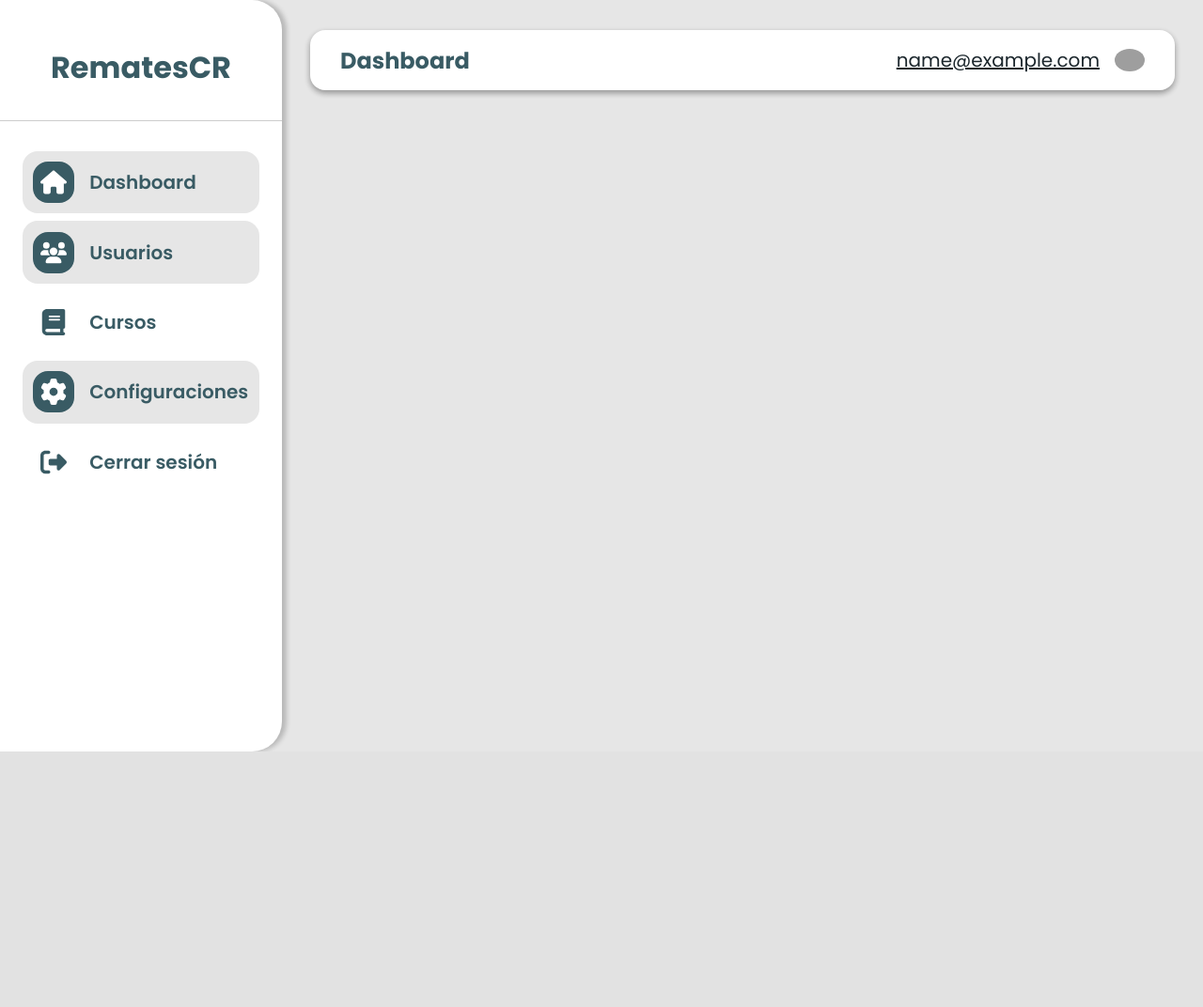
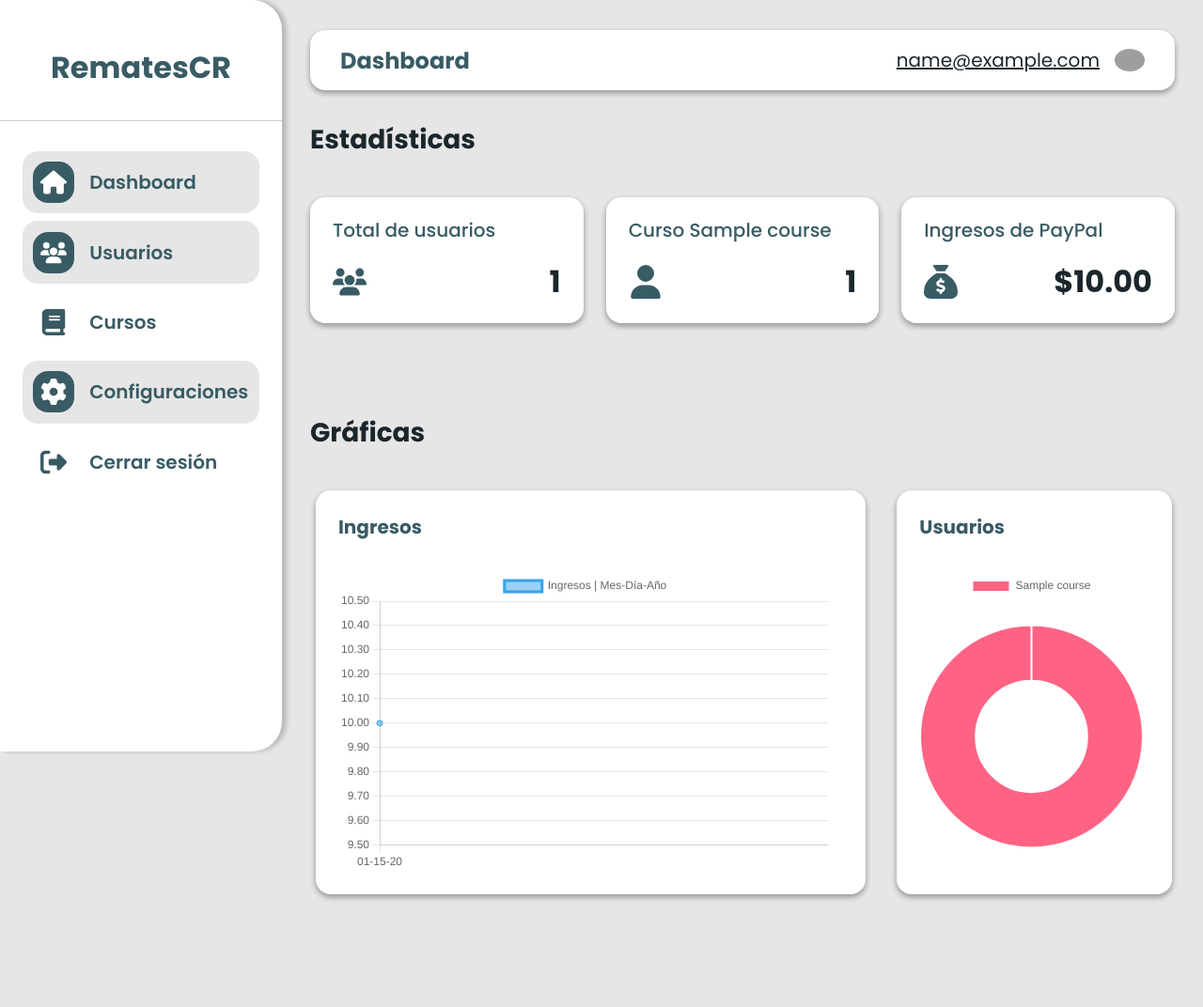
Before and after one commit to Remy349/rematescostarica, a Flask app: page /admin/dashboard in a window 1280 px wide. Shown: the whole page at 94% size. Before the commit the page ends 800 px from the top, so only its background shows below. Run offline with Flask 3, Linux system fonts and the light colour scheme; a user stored in the database is signed in; tables that the repository leaves empty hold one stand-in row (values such as "Sample post"); some libraries are stand-ins or nearby versions; grey boxes are pictures that could not be loaded.

Commit message:
Added chartjs to the admin dashboard. Need to refactor some code of the payment process.

```diff
--- a/flaskr/models/course.py
+++ b/flaskr/models/course.py
@@ -1,14 +1,12 @@
 import sqlalchemy as sa
 from flaskr import db
-
-from flaskr.models.student_course import student_course
 
 
 class Course(db.Model):
     id = sa.Column(sa.Integer, primary_key=True, autoincrement=True)
     course_name = sa.Column(sa.String(160), nullable=False)
     course_desc = sa.Column(sa.String(600))
-    course_price = sa.Column(sa.String(20), nullable=False)
+    course_price = sa.Column(sa.Numeric(10, 2), nullable=False)
     course_code = sa.Column(sa.String(20))
     secure_url = sa.Column(sa.String(160))
     public_id = sa.Column(sa.String(160))
--- a/flaskr/models/student.py
+++ b/flaskr/models/student.py
@@ -9,6 +9,7 @@ class Student(db.Model):
     id = sa.Column(sa.Integer, primary_key=True, autoincrement=True)
     phone_number = sa.Column(sa.String(40), nullable=False)
     student_code = sa.Column(sa.String(30))
+    is_active = sa.Column(sa.Boolean, default=False)
     joined_in = sa.Column(sa.DateTime, default=datetime.utcnow)
 
     person_id = sa.Column(
@@ -23,6 +24,7 @@ class Student(db.Model):
         secondary=student_course,
         backref="students",
         lazy="dynamic",
+        cascade="all, delete",
     )
 
     purchases_paypal = db.relationship(
--- a/flaskr/static/css/styles-dashboard.css
+++ b/flaskr/static/css/styles-dashboard.css
@@ -244,6 +244,62 @@ button {
   width: 1.7rem;
   height: 1.7rem;
   fill: #FFF;
+}
+
+.admin__index-data {
+  display: grid;
+  row-gap: 1.5rem;
+}
+.admin__index-data_card {
+  user-select: none;
+  background-color: #FFF;
+  box-shadow: rgba(0, 0, 0, 0.16) 0px 3px 6px, rgba(0, 0, 0, 0.23) 0px 3px 6px;
+  border-radius: 1rem;
+  display: flex;
+  column-gap: 1rem;
+  padding: 1.25rem 1.5rem;
+  flex-direction: column;
+  row-gap: 1rem;
+}
+.admin__index-data_card_title h3 {
+  font-weight: 500;
+  font-size: 1.25rem;
+  color: #395B64;
+}
+.admin__index-data_card_info {
+  display: flex;
+  align-items: center;
+  justify-content: space-between;
+}
+.admin__index-data_card_info svg {
+  fill: #395B64;
+  width: 2.25rem;
+  height: 2.25rem;
+}
+.admin__index-data_card_info span {
+  font-weight: 700;
+  font-size: 1.75rem;
+}
+.admin__index-charts {
+  display: grid;
+  row-gap: 1.5rem;
+}
+.admin__index-charts_card {
+  background-color: #FFF;
+  border-radius: 1rem;
+  box-shadow: rgba(0, 0, 0, 0.16) 0px 3px 6px, rgba(0, 0, 0, 0.23) 0px 3px 6px;
+  padding: 1.5rem;
+  width: 98%;
+  margin: auto;
+}
+.admin__index-charts_title {
+  font-size: 1.25rem;
+  color: #395B64;
+  margin-bottom: 2rem;
+}
+.admin__index-charts_container {
+  position: relative;
+  height: 40vh;
 }
 
 .admin__cursos-actions {
@@ -564,6 +620,38 @@ button {
     width: 700px;
   }
 }
+@media screen and (min-width: 568px) {
+  .admin__index-data_card_info span {
+    font-size: 2rem;
+  }
+}
+@media screen and (min-width: 768px) {
+  .admin__index-data {
+    grid-template-columns: repeat(2, 1fr);
+    column-gap: 1.5rem;
+  }
+}
+@media screen and (min-width: 1024px) {
+  .admin__index-data {
+    grid-template-columns: repeat(3, 1fr);
+    column-gap: 1.5rem;
+  }
+  .admin__index-charts {
+    grid-template-columns: repeat(2, 1fr);
+    column-gap: 1.5rem;
+  }
+  .admin__index-charts_card {
+    width: 98%;
+  }
+  .admin__index-charts_container {
+    width: 98%;
+  }
+}
+@media screen and (min-width: 1280px) {
+  .admin__index-charts {
+    grid-template-columns: 2fr 1fr;
+  }
+}
 @media screen and (min-width: 768px) {
   .admin__cursos-actions {
     margin-bottom: 3.5rem;
--- /dev/null
+++ b/flaskr/static/js/chart.js
@@ -0,0 +1,61 @@
+document.addEventListener('DOMContentLoaded', () => {
+  // ========================>
+  const adminDashboardIndexCharts = async () => {
+    const res = await fetch('/admin/dashboard/data', {
+      method: 'GET',
+    })
+
+    const data = await res.json()
+
+    const adminIndexPieChart = document.getElementById('adminIndexPieChart')
+    const adminIndexLineChart = document.getElementById('adminIndexLineChart')
+
+    new Chart(adminIndexLineChart, {
+      type: 'line',
+      data: {
+        labels: data.line.labels,
+        datasets: [
+          {
+            label: 'Ingresos | Mes-Día-Año',
+            data: data.line.data,
+            fill: true,
+            tension: 0.1,
+          },
+        ],
+      },
+      options: {
+        responsive: true,
+        maintainAspectRatio: false,
+      },
+    })
+
+    new Chart(adminIndexPieChart, {
+      type: 'doughnut',
+      data: {
+        labels: data.pie.labels,
+        datasets: [
+          {
+            label: 'Usuarios',
+            data: data.pie.data,
+            backgroundColor: [
+              'rgb(255, 99, 132)',
+              'rgb(54, 162, 235)',
+              'rgb(255, 205, 86)',
+            ],
+            hoverOffset: 4,
+          },
+        ],
+      },
+      options: {
+        responsive: true,
+        maintainAspectRatio: false,
+      },
+    })
+  }
+
+  const adminIndexCharts = document.getElementById('adminIndexCharts')
+
+  if (adminIndexCharts && window.location.pathname === '/admin/dashboard') {
+    adminDashboardIndexCharts()
+  }
+})
--- a/flaskr/static/scss/admin/_admin.scss
+++ b/flaskr/static/scss/admin/_admin.scss
@@ -1,3 +1,5 @@
+// INDEX
+@forward './index';
 // CURSOS
 @forward './cursos';
 // CURSOS ACCIONES
--- /dev/null
+++ b/flaskr/static/scss/admin/_index.scss
@@ -0,0 +1,72 @@
+@use '../utils/colors' as c;
+
+.admin__index {
+  &-data {
+    display: grid;
+    row-gap: 1.5rem;
+
+    &_card {
+      user-select: none;
+      background-color: c.$White;
+      box-shadow: rgb(0 0 0 / 16%) 0px 3px 6px,
+        rgb(0 0 0 / 23%) 0px 3px 6px;
+      border-radius: 1rem;
+      display: flex;
+      column-gap: 1rem;
+      padding: 1.25rem 1.5rem;
+      flex-direction: column;
+      row-gap: 1rem;
+
+      &_title {
+        & h3 {
+          font-weight: 500;
+          font-size: 1.25rem;
+          color: c.$Dark-slate-gray;
+        }
+      }
+
+      &_info {
+        display: flex;
+        align-items: center;
+        justify-content: space-between;
+
+        & svg {
+          fill: c.$Dark-slate-gray;
+          width: 2.25rem;
+          height: 2.25rem;
+        }
+
+        & span {
+          font-weight: 700;
+          font-size: 1.75rem;
+        }
+      }
+    }
+  }
+
+  &-charts {
+    display: grid;
+    row-gap: 1.5rem;
+
+    &_card {
+      background-color: c.$White;
+      border-radius: 1rem;
+      box-shadow: rgb(0 0 0 / 16%) 0px 3px 6px,
+        rgb(0 0 0 / 23%) 0px 3px 6px;
+      padding: 1.5rem;
+      width: 98%;
+      margin: auto;
+    }
+
+    &_title {
+      font-size: 1.25rem;
+      color: c.$Dark-slate-gray;
+      margin-bottom: 2rem;
+    }
+
+    &_container {
+      position: relative;
+      height: 40vh;
+    }
+  }
+}
--- a/flaskr/static/scss/responsive/admin/_admin.scss
+++ b/flaskr/static/scss/responsive/admin/_admin.scss
@@ -1,3 +1,5 @@
+// INDEX
+@forward './index';
 // CURSOS
 @forward './cursos';
 // CURSOS ACCIONES
--- /dev/null
+++ b/flaskr/static/scss/responsive/admin/_index.scss
@@ -0,0 +1,52 @@
+@media screen and (min-width: 568px) {
+  .admin__index {
+    &-data {
+      &_card {
+        &_info {
+          & span {
+            font-size: 2rem;
+          }
+        }
+      }
+    }
+  }
+}
+
+@media screen and (min-width: 768px) {
+  .admin__index {
+    &-data {
+      grid-template-columns: repeat(2, 1fr);
+      column-gap: 1.5rem;
+    }
+  }
+}
+
+@media screen and (min-width: 1024px) {
+  .admin__index {
+    &-data {
+      grid-template-columns: repeat(3, 1fr);
+      column-gap: 1.5rem;
+    }
+
+    &-charts {
+      grid-template-columns: repeat(2, 1fr);
+      column-gap: 1.5rem;
+
+      &_card {
+        width: 98%;
+      }
+
+      &_container {
+        width: 98%;
+      }
+    }
+  }
+}
+
+@media screen and (min-width: 1280px) {
+  .admin__index {
+    &-charts {
+      grid-template-columns: 2fr 1fr;
+    }
+  }
+}
--- a/flaskr/templates/admin/cursos.html
+++ b/flaskr/templates/admin/cursos.html
@@ -3,7 +3,7 @@
 {% block content %}
 {% include "partials/header-dashboard.html" %}
 <section class="admin__cursos">
-  <h2 class="admin__cursos-title section__title">Cursos actuales</h2>
+  <h2 class="section__title">Cursos actuales</h2>
   <div class="admin__cursos-actions">
     <a
       href="{{ url_for('admin.cursos_agregar_curso') }}"
--- a/flaskr/templates/admin/index.html
+++ b/flaskr/templates/admin/index.html
@@ -2,4 +2,61 @@
 
 {% block content %}
 {% include "partials/header-dashboard.html" %}
+<section class="admin__index">
+  <h2 class="section__title">Estadísticas</h2>
+  <div class="admin__index-data">
+    <article class="admin__index-data_card">
+      <div class="admin__index-data_card_title">
+        <h3>Total de usuarios</h3>
+      </div>
+      <div class="admin__index-data_card_info">
+        <svg xmlns="http://www.w3.org/2000/svg" viewBox="0 0 640 512">
+          <path d="M144 0a80 80 0 1 1 0 160A80 80 0 1 1 144 0zM512 0a80 80 0 1 1 0 160A80 80 0 1 1 512 0zM0 298.7C0 239.8 47.8 192 106.7 192h42.7c15.9 0 31 3.5 44.6 9.7c-1.3 7.2-1.9 14.7-1.9 22.3c0 38.2 16.8 72.5 43.3 96c-.2 0-.4 0-.7 0H21.3C9.6 320 0 310.4 0 298.7zM405.3 320c-.2 0-.4 0-.7 0c26.6-23.5 43.3-57.8 43.3-96c0-7.6-.7-15-1.9-22.3c13.6-6.3 28.7-9.7 44.6-9.7h42.7C592.2 192 640 239.8 640 298.7c0 11.8-9.6 21.3-21.3 21.3H405.3zM224 224a96 96 0 1 1 192 0 96 96 0 1 1 -192 0zM128 485.3C128 411.7 187.7 352 261.3 352H378.7C452.3 352 512 411.7 512 485.3c0 14.7-11.9 26.7-26.7 26.7H154.7c-14.7 0-26.7-11.9-26.7-26.7z"/>
+        </svg>
+        <span>{{ data_stats.total_users }}</span>
+      </div>
+    </article>
+    {% for user in users_course %}
+    <article class="admin__index-data_card">
+      <div class="admin__index-data_card_title">
+        <h3>Curso {{ user.course_name }}</h3>
+      </div>
+      <div class="admin__index-data_card_info">
+        <svg xmlns="http://www.w3.org/2000/svg" viewBox="0 0 448 512">
+          <path d="M224 256A128 128 0 1 0 224 0a128 128 0 1 0 0 256zm-45.7 48C79.8 304 0 383.8 0 482.3C0 498.7 13.3 512 29.7 512H418.3c16.4 0 29.7-13.3 29.7-29.7C448 383.8 368.2 304 269.7 304H178.3z"/>
+        </svg>
+        <span>{{ user.users_count }}</span>
+      </div>
+    </article>
+    {% endfor %}
+    <article class="admin__index-data_card">
+      <div class="admin__index-data_card_title">
+        <h3>Ingresos de PayPal</h3>
+      </div>
+      <div class="admin__index-data_card_info">
+        <svg xmlns="http://www.w3.org/2000/svg" height="1em" viewBox="0 0 512 512">
+          <path d="M320 96H192L144.6 24.9C137.5 14.2 145.1 0 157.9 0H354.1c12.8 0 20.4 14.2 13.3 24.9L320 96zM192 128H320c3.8 2.5 8.1 5.3 13 8.4C389.7 172.7 512 250.9 512 416c0 53-43 96-96 96H96c-53 0-96-43-96-96C0 250.9 122.3 172.7 179 136.4l0 0 0 0c4.8-3.1 9.2-5.9 13-8.4zm84 88c0-11-9-20-20-20s-20 9-20 20v14c-7.6 1.7-15.2 4.4-22.2 8.5c-13.9 8.3-25.9 22.8-25.8 43.9c.1 20.3 12 33.1 24.7 40.7c11 6.6 24.7 10.8 35.6 14l1.7 .5c12.6 3.8 21.8 6.8 28 10.7c5.1 3.2 5.8 5.4 5.9 8.2c.1 5-1.8 8-5.9 10.5c-5 3.1-12.9 5-21.4 4.7c-11.1-.4-21.5-3.9-35.1-8.5c-2.3-.8-4.7-1.6-7.2-2.4c-10.5-3.5-21.8 2.2-25.3 12.6s2.2 21.8 12.6 25.3c1.9 .6 4 1.3 6.1 2.1l0 0 0 0c8.3 2.9 17.9 6.2 28.2 8.4V424c0 11 9 20 20 20s20-9 20-20V410.2c8-1.7 16-4.5 23.2-9c14.3-8.9 25.1-24.1 24.8-45c-.3-20.3-11.7-33.4-24.6-41.6c-11.5-7.2-25.9-11.6-37.1-15l0 0-.7-.2c-12.8-3.9-21.9-6.7-28.3-10.5c-5.2-3.1-5.3-4.9-5.3-6.7c0-3.7 1.4-6.5 6.2-9.3c5.4-3.2 13.6-5.1 21.5-5c9.6 .1 20.2 2.2 31.2 5.2c10.7 2.8 21.6-3.5 24.5-14.2s-3.5-21.6-14.2-24.5c-6.5-1.7-13.7-3.4-21.1-4.7V216z"/>
+        </svg>
+        <span>${{ data_stats.paypal_net_amount }}</span>
+      </div>
+    </article>
+  </div>
+</section>
+<section class="admin__index section" id="adminIndexCharts">
+  <h2 class="section__title">Gráficas</h2>
+  <div class="admin__index-charts">
+    <article class="admin__index-charts_card">
+      <h3 class="admin__index-charts_title">Ingresos</h3>
+      <div class="admin__index-charts_container">
+        <canvas id="adminIndexLineChart"></canvas>
+      </div>
+    </article>
+    <article class="admin__index-charts_card">
+      <h3 class="admin__index-charts_title">Usuarios</h3>
+      <div class="admin__index-charts_container">
+        <canvas id="adminIndexPieChart"></canvas>
+      </div>
+    </article>
+  </div>
+</section>
 {% endblock content %}
--- a/flaskr/templates/base-dashboard.html
+++ b/flaskr/templates/base-dashboard.html
@@ -23,6 +23,10 @@
       {% block content %} {% endblock content %}
     </main>
 
+    <!-- CHART JS -->
+    <script src="https://cdn.jsdelivr.net/npm/chart.js@4.3.0/dist/chart.umd.min.js"></script>
+    <!-- CHART JS - LOCAL -->
+    <script src="{{ url_for('static', filename='js/chart.js') }}"></script>
     <!-- MAIN JS -->
     <script src="{{ url_for('static', filename='js/main-dashboard.js') }}"></script>
   </body>
```
Also changed, not shown: flaskr/admin/dashboard.py (+86 -1 lines), migrations/versions/33a0df715179_.py (added, +38 -0 lines), migrations/versions/76676a469a87_.py (added, +32 -0 lines), 1 other file.
